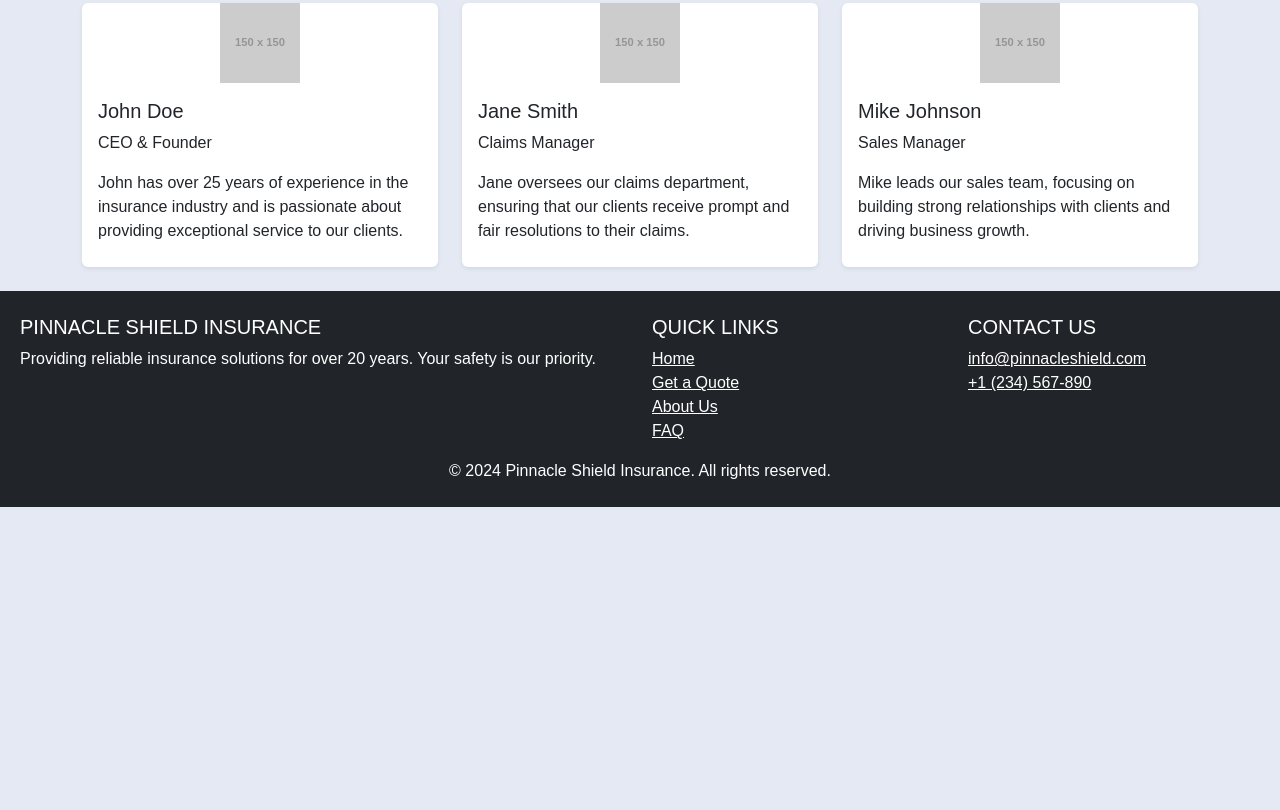
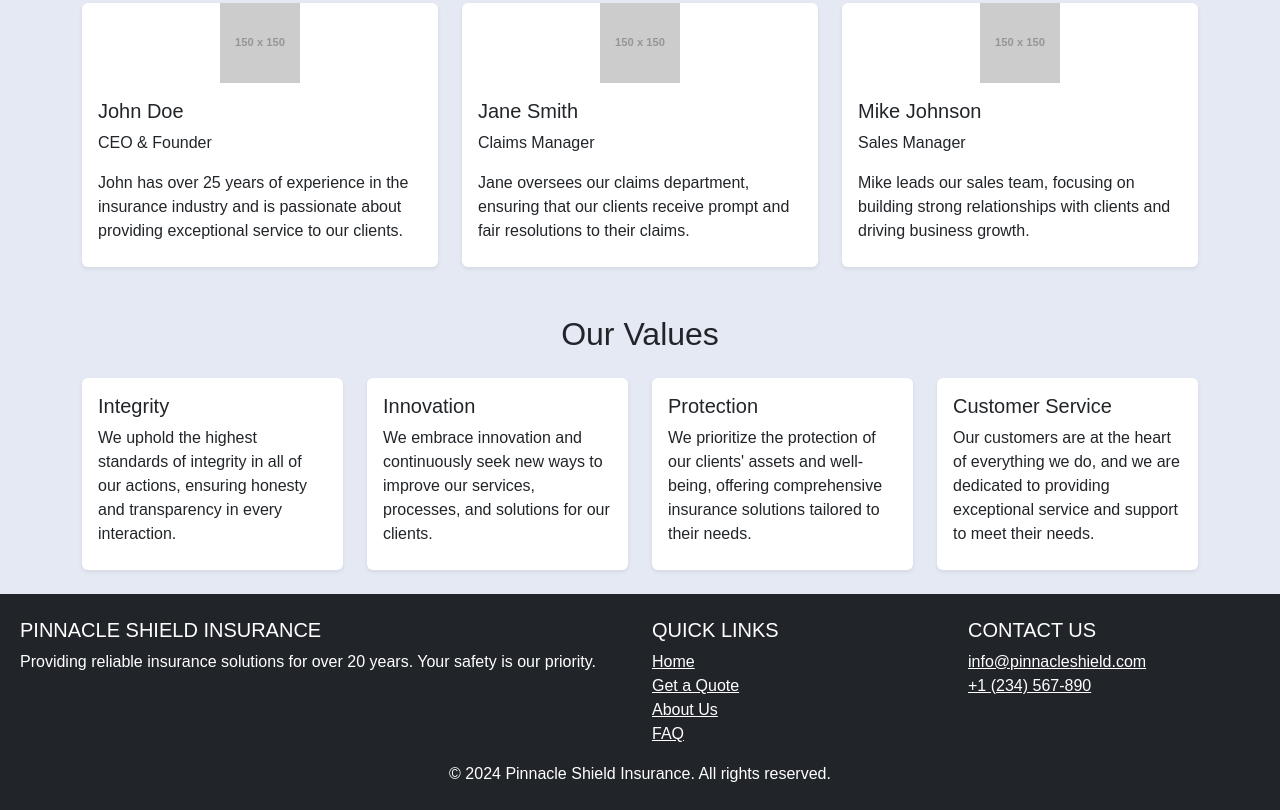
Before and after one commit to iltStudent13/pinnacle-shield-insurance, a plain HTML site: page about.html in a window 1280 px wide. Shown: the part 643-1453 px from the top of the page. Before the commit the page ends 1150 px from the top, so only its background shows below. Drawn offline with nearby package versions, Linux system fonts and the light colour scheme; placeholder pictures from the web are drawn by us.

Commit message:
finish about

```diff
--- a/about.html
+++ b/about.html
@@ -40,6 +40,7 @@
     </nav>
     <!-- about section -->
     <h1 class="text-center my-4">About Pinnacle Shield Insurance</h1>
+    <section>
     <p class="container mb-5">
       At Pinnacle Shield Insurance, we are committed to providing our customers with reliable and affordable insurance solutions. With over 20 years of experience in the industry, we have built a reputation for excellence and customer satisfaction. Our team of dedicated professionals works tirelessly to ensure that our clients receive the best coverage options tailored to their unique needs. Whether you're looking for life, health, auto, or home insurance, Pinnacle Shield Insurance is here to protect what matters most to you.
       We Strive to be more than just an insurance provider; we aim to be a trusted partner in your journey towards financial security and peace of mind. Our mission is to empower our customers with the knowledge and resources they need to make informed decisions about their insurance coverage. Thank you for choosing Pinnacle Shield Insurance – where your protection is our priority.
@@ -50,7 +51,9 @@
     <p class="container mb-5">
       We are proud to serve a diverse range of customers across the country, and we are constantly striving to improve our services and expand our offerings. Whether you're a first-time insurance buyer or a seasoned policyholder, Pinnacle Shield Insurance is here to provide you with the guidance and support you need to make the best choices for your insurance needs. Thank you for being a part of the Pinnacle Shield family.
     </p>
+    </section>
 <!-- Meet the team section -->
+ <section>
     <h2 class="text-center my-4">Meet the Team</h2>
     <div class="container">
       <div class="row">
@@ -90,6 +93,46 @@
         </div>
       </div>
     </div>
+    </section>
+    <section>
+      <h2 class="text-center my-4">Our Values</h2>
+      <div class="container">
+        <div class="row">
+          <div class="col-md-3 mb-4">
+            <div class="card h-100 shadow-sm border-0 mb-2">
+              <div class="card-body">
+                <h3 class="h5 card-title">Integrity</h3>
+                <p class="card-text">We uphold the highest standards of integrity in all of our actions, ensuring honesty and transparency in every interaction.</p>
+              </div>
+            </div>
+          </div>
+          <div class="col-md-3 mb-4">
+            <div class="card h-100 shadow-sm border-0 mb-2">
+              <div class="card-body">
+                <h3 class="h5 card-title">Innovation</h3>
+                <p class="card-text">We embrace innovation and continuously seek new ways to improve our services, processes, and solutions for our clients.</p>
+              </div>
+            </div>
+          </div>
+          <div class="col-md-3 mb-4">
+            <div class="card h-100 shadow-sm border-0 mb-2">
+              <div class="card-body">
+                <h3 class="h5 card-title">Protection</h3>
+                <p class="card-text">We prioritize the protection of our clients' assets and well-being, offering comprehensive insurance solutions tailored to their needs.</p>
+              </div>
+            </div>
+          </div>
+          <div class="col-md-3 mb-4">
+            <div class="card h-100 shadow-sm border-0 mb-2">
+              <div class="card-body">
+                <h3 class="h5 card-title">Customer Service</h3>
+                <p class="card-text">Our customers are at the heart of everything we do, and we are dedicated to providing exceptional service and support to meet their needs.</p>
+              </div>
+            </div>
+          </div>
+        </div>
+      </div>
+    </section>
 
     <script src="js/main.js"></script>
   </body>
```
